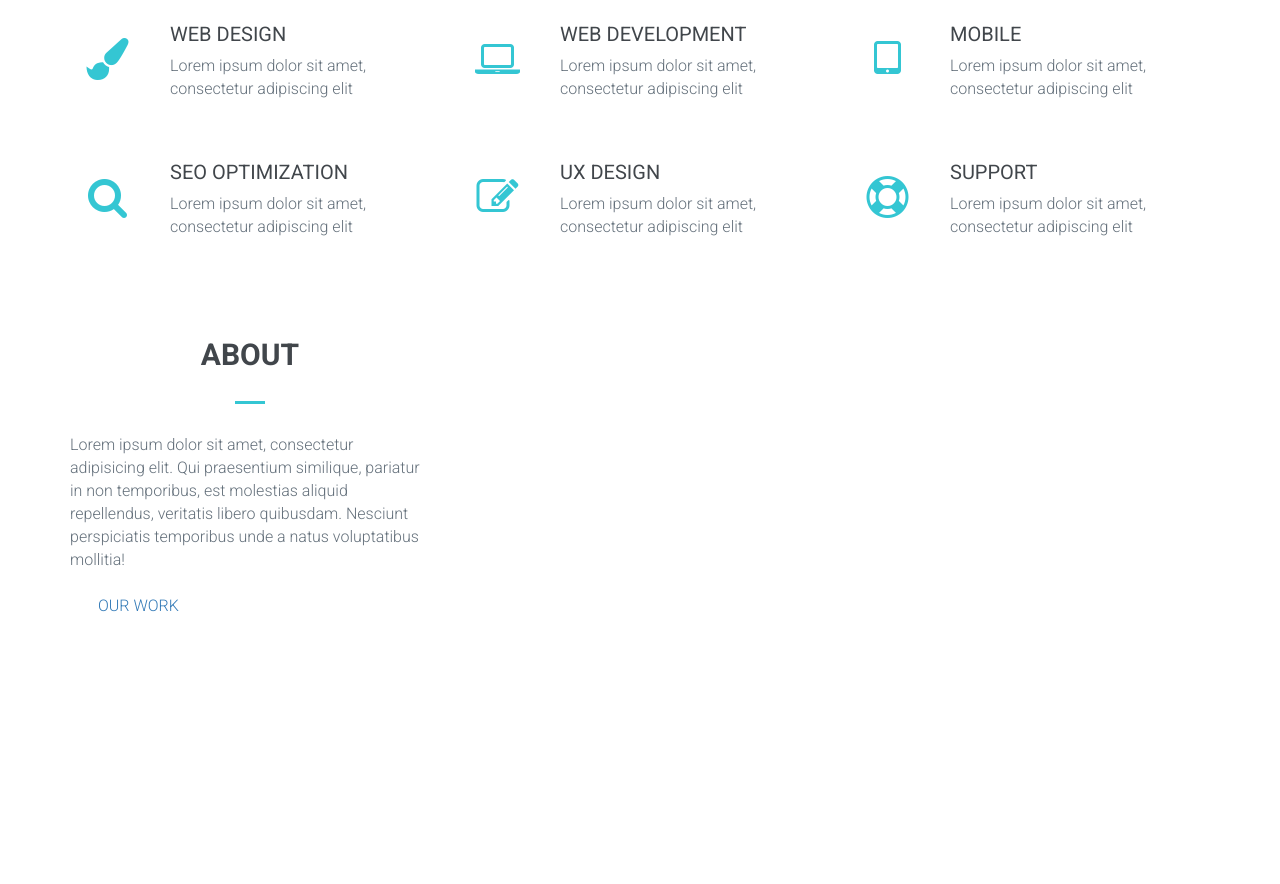
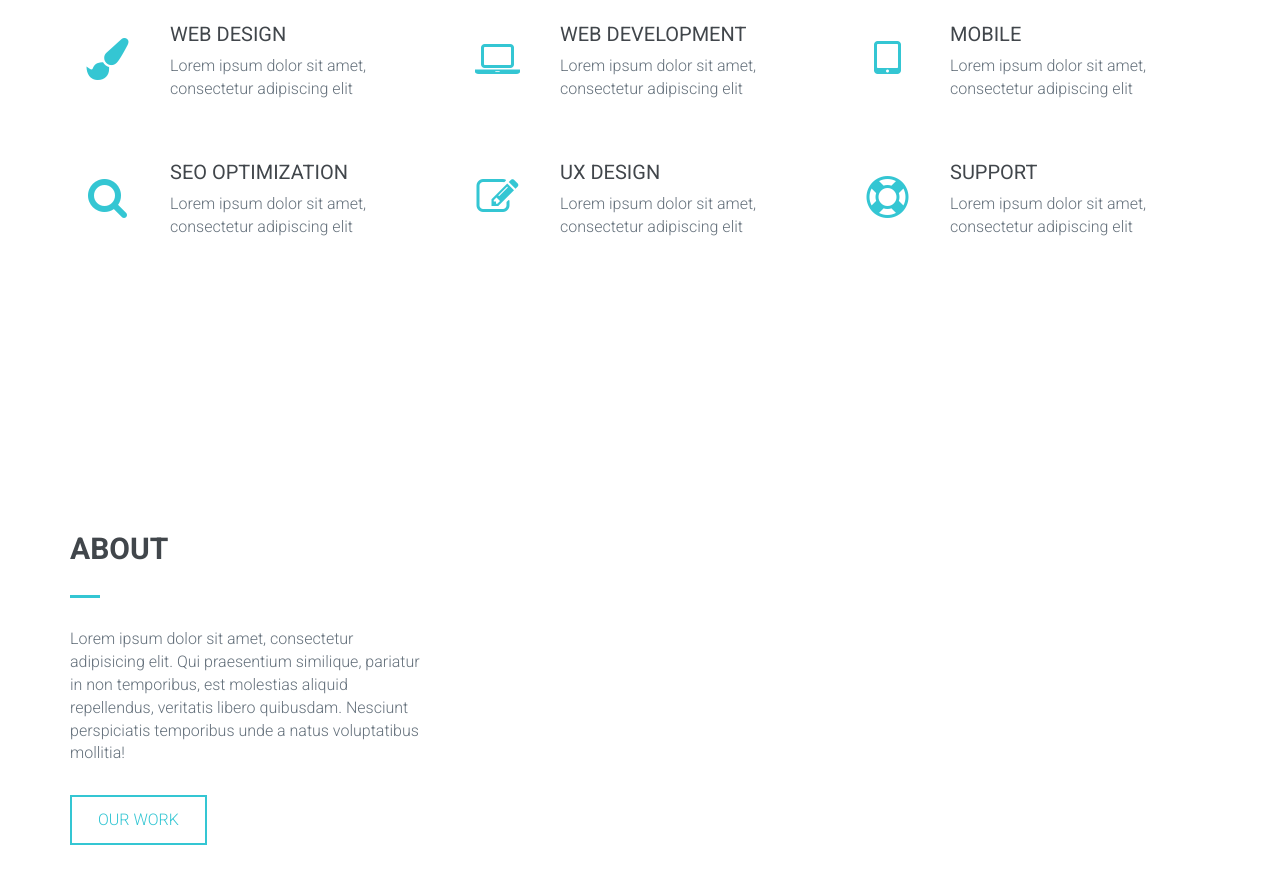
Before and after one commit to abby-wankenobi/responsivewebdesign, a plain HTML site: page app/index.html in a window 1280 px wide. Shown: the part 953-1837 px from the top of the page. Before the commit the page ends 1584 px from the top, so only its background shows below. Drawn offline with Linux system fonts and the light colour scheme.

Commit message:
about left animations

```diff
--- a/app/index.html
+++ b/app/index.html
@@ -59,13 +59,13 @@
     <section id="services">
       <div class="content-box">
 
-        <div class="content-title wow fadeInDown" data-wow-duration="1s" data-wow-delay=".3s">
+        <div class="content-title wow animated fadeInDown" data-wow-duration="1s" data-wow-delay=".3s">
           <h3>Services</h3>
           <div class="content-title-underline"></div>
         </div>
 
         <div class="container">
-          <div class="row wow fadeInUp" data-wow-duration="1s" data-wow-delay=".3s">
+          <div class="row wow animated fadeInUp" data-wow-duration="1s" data-wow-delay=".3s">
 
             <div class="col-md-4">
               <div class="service-item">
@@ -178,17 +178,17 @@
             <div id="about-content-box">
               <div id="about-content-box-outer">
                 <div id="about-content-box-inner">
-                  <div class="content-title wow fadeInDown" data-wow-duration="1s" data-wow-delay=".3s">
+                  <div class="content-title wow animated fadeInDown" data-wow-duration="1s" data-wow-delay=".3s">
                     <h3>About</h3>
                     <div class="content-title-underline"></div>
                   </div>
 
-                  <div id="about-desc">
+                  <div id="about-desc" class="wow animated fadeInDown" data-wow-duration="1s" data-wow-delay=".3s">
                     <p>Lorem ipsum dolor sit amet, consectetur adipisicing elit. Qui praesentium similique, pariatur in non temporibus, est molestias aliquid repellendus, veritatis libero quibusdam. Nesciunt perspiciatis temporibus unde a natus voluptatibus mollitia!</p>
                   </div>
 
                   <div id="about-btn">
-                    <a href="#work" role="button" class="btn btn-lg btn-general">Our Work</a>
+                    <a href="#work" role="button" class="btn btn-lg btn-general btn-blue wow animated fadeInUp" data-wow-duration="1s" data-wow-delay=".3s">Our Work</a>
                   </div>
                 </div>
               </div>
--- a/app/scss/styles.scss
+++ b/app/scss/styles.scss
@@ -106,6 +106,16 @@ Parallax (Generic)
   }
 }
 
+.btn-blue {
+  border-color: $greenBlue;
+  color: $greenBlue;
+
+  &:hover, &:focus {
+    background-color: $greenBlue;
+    color: $white;
+  }
+}
+
 
 
 /*============
@@ -184,7 +194,7 @@ Parallax (Generic)
     text-align: center;
 
     &:hover {
-      color: #fff;
+      color: $white;
       background-color: $greenBlue;
     }
   }
@@ -204,3 +214,42 @@ Parallax (Generic)
     padding-left: 100px;
   }
 }
+
+
+/*============
+    About
+=============*/
+
+#about-content-box {
+  float: left;
+  height: 700px;
+}
+
+#about-content-box-outer {
+  width: 100%;
+  height: 100%;
+  display: table;
+}
+
+#about-content-box-inner {
+  display: table-cell;
+  vertical-align: middle;
+}
+
+#about {
+  .content-title {
+    h3 {
+      text-align: left;
+    }
+
+    .content-title-underline {
+      margin: 0 0 30px 0;
+    }
+  }
+}
+
+#about-desc {
+  p {
+    margin-bottom: 30px;
+  }
+}
```
Also changed, not shown: app/css/styles.css.
